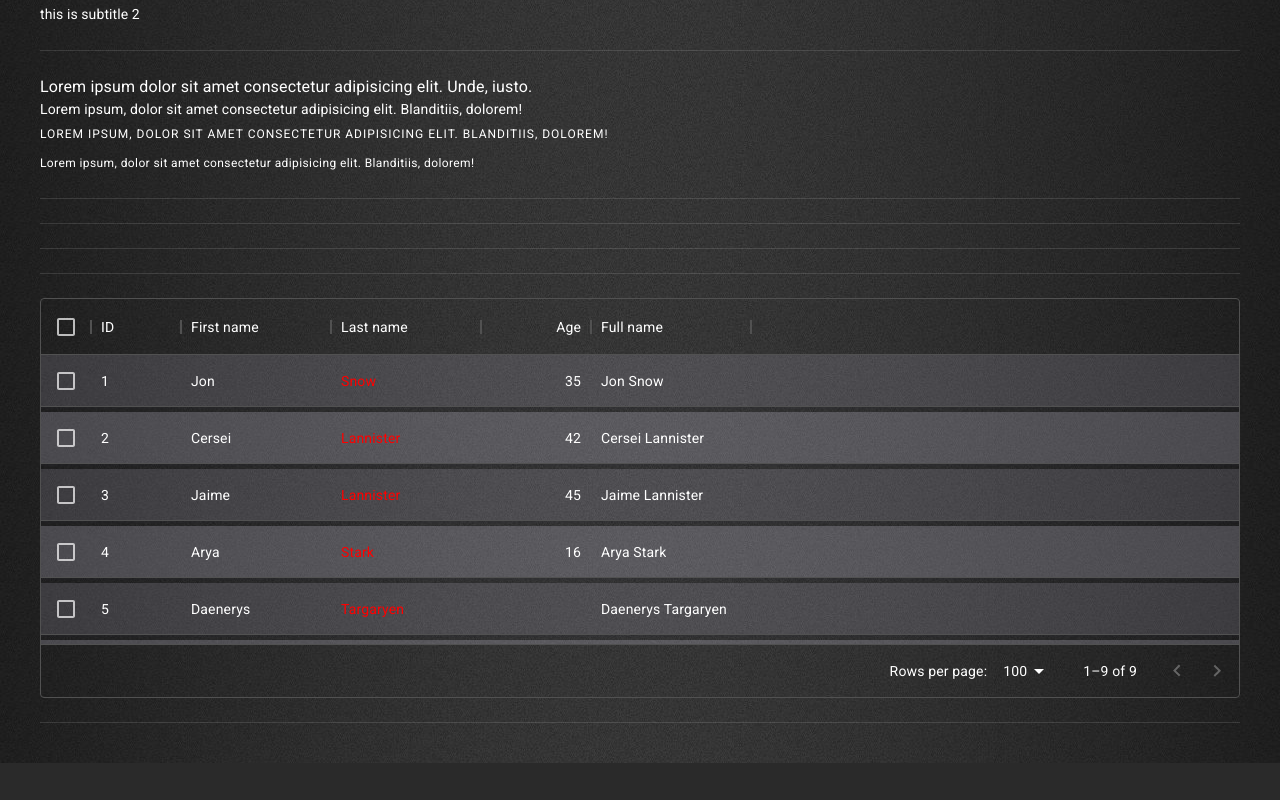
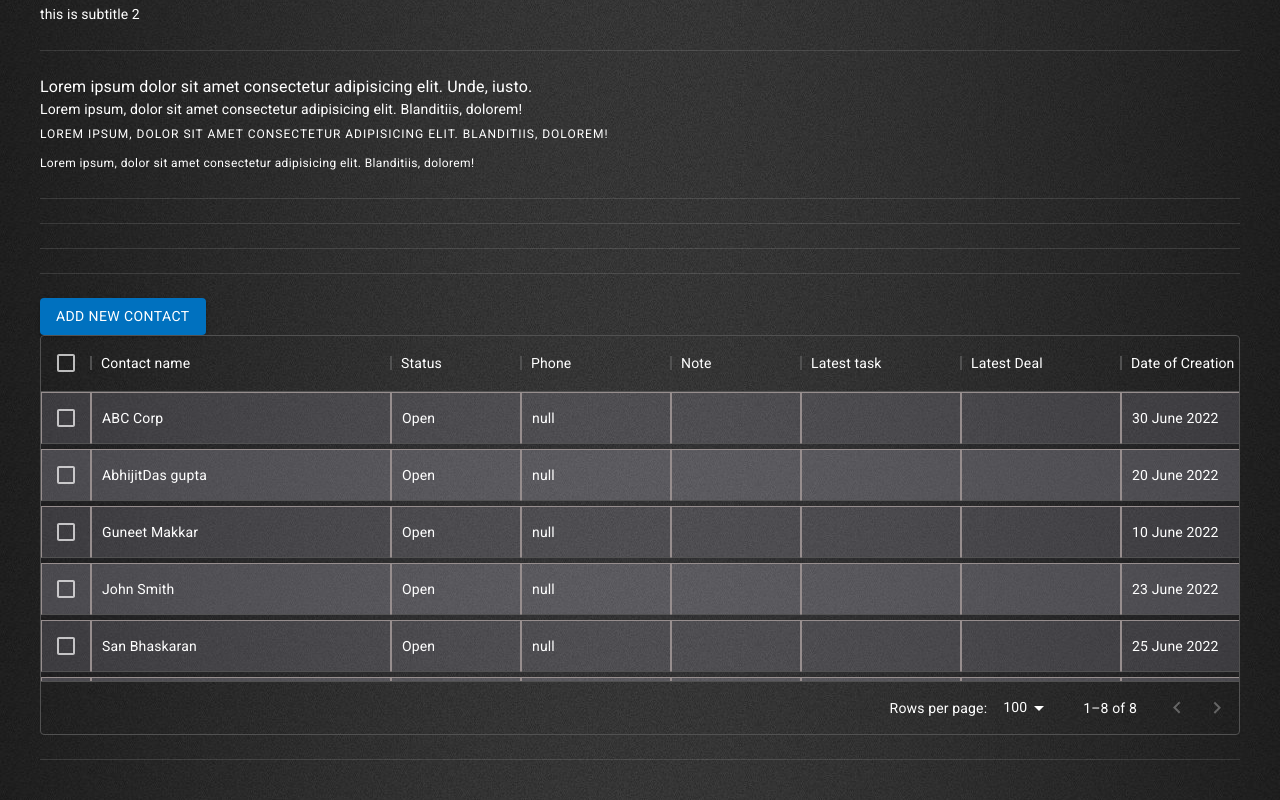
Before and after one commit to vishalsaini17/upilot-new, a React (Create React App) app: page /system-design in a window 1280 px wide. Shown: the part 1107-1907 px from the top of the page. Before the commit the page ends 1870 px from the top, so only its background shows below. Built offline with nearby package versions, Linux system fonts and the light colour scheme.

Commit message:
table data add

```diff
--- a/src/pages/SystemDesign/SystemDesign.jsx
+++ b/src/pages/SystemDesign/SystemDesign.jsx
@@ -1,7 +1,9 @@
 import { Box, Button, Divider, Grid, Typography } from "@mui/material";
 import { DataGrid } from '@mui/x-data-grid';
 import { useThemeContext } from '../../configuration';
+import "./style.css";
 import { columns, rowsData } from "./table.option";
+
 
 
 const SystemDesign = () => {
@@ -111,6 +113,14 @@ const SystemDesign = () => {
         <Grid item xs={12}> <Divider /> </Grid>
 
         <Grid item xs={12} >
+
+          <Grid item xs={12}>
+          <Grid item md={6}>   <Grid item><Button variant="contained" color="primary">Add New Contact</Button></Grid></Grid>
+          <Grid item md={6}></Grid>
+
+          </Grid>
+
+
           <Box sx={{
             height: '400px',
             '& .bg-even': {
--- /dev/null
+++ b/src/pages/SystemDesign/style.css
@@ -0,0 +1,6 @@
+/* .MuiDataGrid-columnHeader{
+  border: 1px solid rgba(81, 81, 81, 1);
+} */
+.MuiDataGrid-cell{
+  border: 1px solid rgb(151 142 142);
+}
--- a/src/pages/SystemDesign/table.option.js
+++ b/src/pages/SystemDesign/table.option.js
@@ -1,48 +1,26 @@
-import { Box } from "@mui/material";
+
 
 export const columns = [
-  { field: 'id', headerName: 'ID', width: 90 },
-  {
-    field: 'firstName',
-    headerName: 'First name',
-    width: 150,
-    // editable: true,
-  },
-  {
-    field: 'lastName',
-    headerName: 'Last name',
-    width: 150,
-    renderCell: ({ value }) => {
-      return <Box sx={{ color: 'red' }}>{value}</Box>
-    }
-    // editable: true,
-  },
-  {
-    field: 'age',
-    headerName: 'Age',
-    type: 'number',
-    width: 110,
-    // editable: true,
-  },
-  {
-    field: 'fullName',
-    headerName: 'Full name',
-    description: 'This column has a value getter and is not sortable.',
-    sortable: false,
-    width: 160,
-    valueGetter: (params) => `${params.row.firstName || ''} ${params.row.lastName || ''}`,
-  },
+
+  { field: 'ContactName', headerName: 'Contact name', width: 300 ,editable: true },
+  { field: 'Status', headerName: 'Status', width: 130  , editable: true},
+  { field: 'Phone', headerName: 'Phone', width: 150 ,editable: true,},
+  { field: 'Note', headerName: 'Note', width: 130 , editable: true },
+  { field: 'LatestTask', headerName: 'Latest task', width: 160  , editable: true},
+  { field: 'LatestDeaL', headerName: 'Latest Deal', width: 160 , editable: false },
+  { field: 'Date', headerName: 'Date of Creation', width: 160, editable: true },
+  { field: 'PWLValue', headerName: 'P/W/L Value', width: 160 , editable: true },
+
 ];
 
 
 export const rowsData = [
-  { id: 1, lastName: 'Snow', firstName: 'Jon', age: 35 },
-  { id: 2, lastName: 'Lannister', firstName: 'Cersei', age: 42 },
-  { id: 3, lastName: 'Lannister', firstName: 'Jaime', age: 45 },
-  { id: 4, lastName: 'Stark', firstName: 'Arya', age: 16 },
-  { id: 5, lastName: 'Targaryen', firstName: 'Daenerys', age: null },
-  { id: 6, lastName: 'Melisandre', firstName: null, age: 150 },
-  { id: 7, lastName: 'Clifford', firstName: 'Ferrara', age: 44 },
-  { id: 8, lastName: 'Frances', firstName: 'Rossini', age: 36 },
-  { id: 9, lastName: 'Roxie', firstName: 'Harvey', age: 65 },
+  {id:"1", ContactName : "ABC Corp" , Status:"Open" , Date:"30 June 2022" , Phone:"null" , PWLValue:"." },
+  {id:"2", ContactName : "AbhijitDas gupta" , Status:"Open" , Date:"20 June 2022" ,  Phone:"null",  PWLValue:"." },
+  {id:"3", ContactName: "Guneet Makkar" , Status:"Open" , Date:"10 June 2022", Phone:"null" ,  PWLValue:"." },
+  {id:"4", ContactName : "John Smith" , Status:"Open" , Date:"23 June 2022", Phone:"null" ,  PWLValue:"." },
+  {id:"5", ContactName : "San Bhaskaran" , Status:"Open" , Date:"25 June 2022" ,  Phone:"null" ,  PWLValue:"."},
+  {id:"6", ContactName : "Shelina Kyle" , Status:"Open" , Date:"4 June 2022", Phone:"null" ,  PWLValue:"." },
+  {id:"7", ContactName : "Shibhu p" , Status:"Open" , Phone:"9867543467", Date:"22 June 2022" , Value:"$25000/-" , LatestDeaL:"Second Deal",  PWLValue:"$850,000 /-" },
+  {id:"8", ContactName : "Spjain" , Status:"Open" , Date:"26 June 2022" ,  Phone:"null"  ,  PWLValue:"."},
 ];
```
